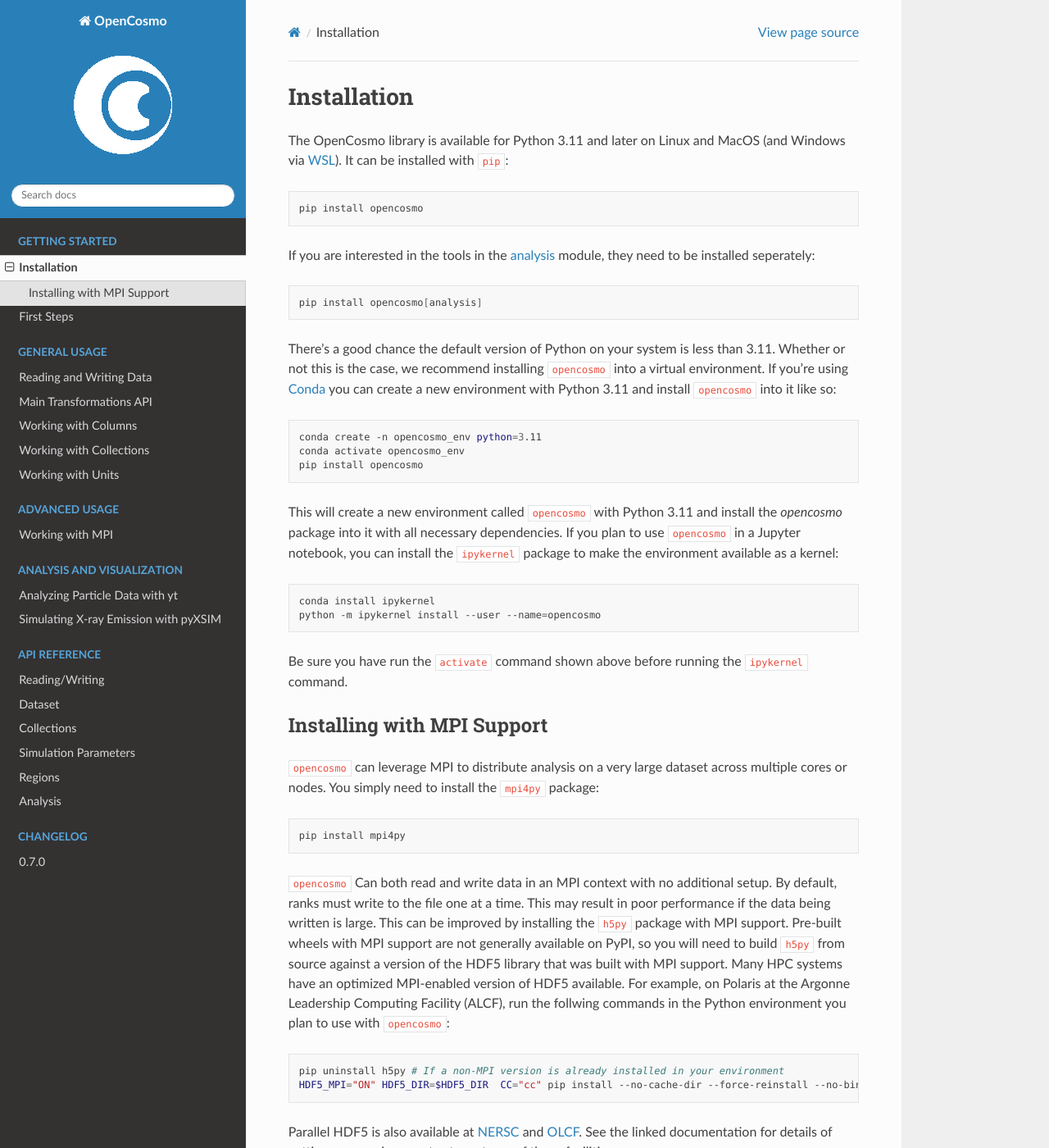
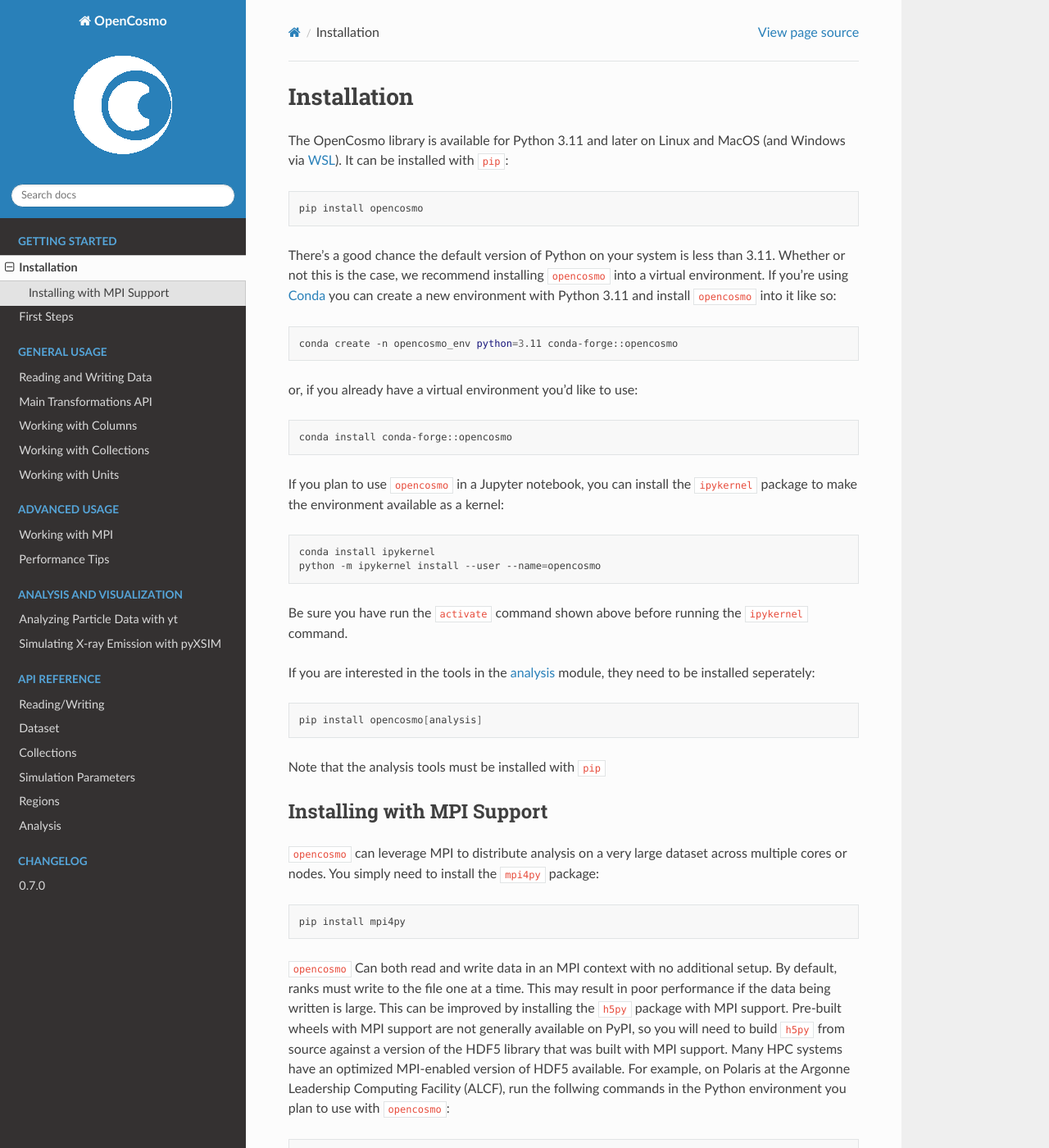
Before and after one commit to ArgonneCPAC/OpenCosmo, a Sphinx documentation site: the page built from docs/source/installation.rst, in a window 1280 px wide and 1400 px high. Shown: the whole window at 82% size. Built offline with Sphinx 7.4.7 and the Read the Docs theme 3.1.0, drawn with Linux system fonts in a browser that asks for light colours.

Commit message:
Update some docs

```diff
--- a/docs/source/index.rst
+++ b/docs/source/index.rst
@@ -34,6 +34,7 @@ The OpenCosmo Python Toolkit provides utilities for reading, writing and manipul
    :caption: Advanced Usage
 
    mpi
+   performance
 
 .. toctree::
    :maxdepth: 1
--- a/docs/source/installation.rst
+++ b/docs/source/installation.rst
@@ -7,21 +7,20 @@ The OpenCosmo library is available for Python 3.11 and later on Linux and MacOS
 
    pip install opencosmo
 
-If you are interested in the tools in the :doc:`analysis <analysis>` module, they need to be installed seperately:
-
-.. code-block:: bash
-
-   pip install opencosmo[analysis]
-
 There's a good chance the default version of Python on your system is less than 3.11. Whether or not this is the case, we recommend installing :code:`opencosmo` into a virtual environment. If you're using `Conda <https://docs.conda.io/projects/conda/en/stable/:code:user-guide/getting-started.html>`_ you can create a new environment with Python 3.11 and install :code:`opencosmo` into it like so:
 
 .. code-block:: bash
 
-   conda create -n opencosmo_env python=3.11
-   conda activate opencosmo_env
-   pip install opencosmo
+   conda create -n opencosmo_env python=3.11 conda-forge::opencosmo
 
-This will create a new environment called :code:`opencosmo` with Python 3.11 and install the `opencosmo` package into it with all necessary dependencies. If you plan to use :code:`opencosmo` in a Jupyter notebook, you can install the :code:`ipykernel` package to make the environment available as a kernel:
+
+or, if you already have a virtual environment you'd like to use:
+
+.. code-block:: bash
+
+   conda install conda-forge::opencosmo
+
+If you plan to use :code:`opencosmo` in a Jupyter notebook, you can install the :code:`ipykernel` package to make the environment available as a kernel:
 
 .. code-block:: bash
 
@@ -29,6 +28,14 @@ This will create a new environment called :code:`opencosmo` with Python 3.11 and
    python -m ipykernel install --user --name=opencosmo
 
 Be sure you have run the :code:`activate` command shown above before running the :code:`ipykernel` command.
+
+If you are interested in the tools in the :doc:`analysis <analysis>` module, they need to be installed seperately:
+
+.. code-block:: bash
+
+   pip install opencosmo[analysis]
+
+Note that the analysis tools must be installed with :code:`pip`
 
 Installing with MPI Support
 ---------------------------
```
Also changed, not shown: README.md (+11 -5 lines), docs/source/performance.rst (added, +74 -0 lines).
